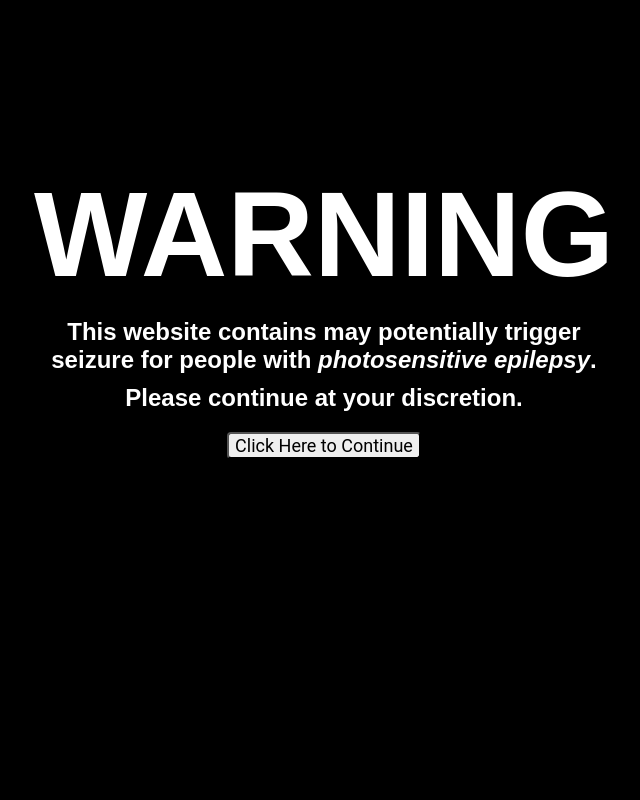
After one commit to petefitton/CHARTizard, a Flask app: template templates/landing.html in a window 1280 px wide. The commit adds this page. Shown: the whole page, without its empty margins (316-956 px from the left). Run offline with Flask 2, Linux system fonts and the light colour scheme; the template is opened without the code that fills it, so the values that code supplies are empty.

Commit message:
Add landing page
Add seizure warning to landing page
Add button for continuing to main page
Add styling and html accordingly
Create landing.html
Add additional route in app.py

```diff
--- a/app.py
+++ b/app.py
@@ -10,5 +10,9 @@ app = Flask(__name__)
 data_file = './static/data/pokemon.csv'
 
 @app.route('/')
+def landing():
+    return render_template('landing.html', data=analysis.export(data_file), dat=analysis2.export(data_file))
+
+@app.route('/chartizard')
 def index():
     return render_template('index.html', data=analysis.export(data_file), dat=analysis2.export(data_file))
--- a/static/css/style.css
+++ b/static/css/style.css
@@ -1,6 +1,37 @@
 html {
     background-color: white;
     scroll-behavior: smooth;
+    font-family: 'Roboto', sans-serif;
+}
+
+.landingText {
+    color: white;
+    margin: 0 auto;
+    text-align: center;
+    font-family: 'Archivo Black', sans-serif;
+    margin-bottom: 10px
+}
+
+.landingBtn {
+    margin: 10px auto;
+    font-size: large;
+    border-radius: 4px;
+    font-family: 'Roboto', sans-serif;
+}
+
+.landingDiv {
+    width: 100vw;
+    height: 100vh;
+    background-color: black;
+}
+
+.landingContainer {
+    margin: 0 auto;
+    padding-top: 20vh;
+    max-width: 600px;
+    display: flex;
+    flex-direction: column;
+    justify-content: center;
 }
 
 body {
@@ -30,16 +61,25 @@ h1 {
     }
 }
 @media (max-width: 500px) {
+    html {
+        font-size: 10px
+    }
     h1 {
         font-size: 60px;
     }
 }
 @media (max-width: 350px) {
+    html {
+        font-size: 8px
+    }
     h1 {
         font-size: 40px;
     }
 }
 @media (max-width: 250px) {
+    html {
+        font-size: 7px
+    }
     h1 {
         font-size: 20px;
     }
--- /dev/null
+++ b/templates/landing.html
@@ -0,0 +1,19 @@
+<!DOCTYPE html>
+<html lang="en">
+<head>
+    <meta charset="UTF-8">
+    <meta name="viewport" content="width=device-width, initial-scale=1.0">
+    <title>Warning</title>
+	<link rel="stylesheet" href="../static/css/style.css">
+</head>
+<body>
+    <div class="landingDiv">
+        <form action="/chartizard" method="get" class="landingContainer">
+            <h1 class="landingText">WARNING</h1>
+            <h2 class="landingText">This website contains may potentially trigger seizure for people with <em>photosensitive epilepsy</em>.</h2>
+            <h2 class="landingText">Please continue at your discretion.</h2>
+            <button class="landingBtn" type="submit">Click Here to Continue</button>
+        </form>
+    </div>
+</body>
+</html>
--- a/templates/scatterplotCSV.html
+++ b/templates/scatterplotCSV.html
@@ -383,7 +383,7 @@ d3.csv("{{url_for('static', filename='data/pokemon.csv')}}").then(function(data)
 			.attr("class", "scatterTitle")
 			.attr('x', width / 2)
 			.attr('y', -20)
-			.style('font-size', 25)
+			.style('font-size', "1.5em")
 			.style('text-anchor', 'middle')
 			.style("opacity", 0)
 		.transition()
```
Also changed, not shown: README.md, static/img/splash.jpg (deleted), static/img/splash2.png (deleted), static/img/splashWashed.png (deleted), 2 other files.
